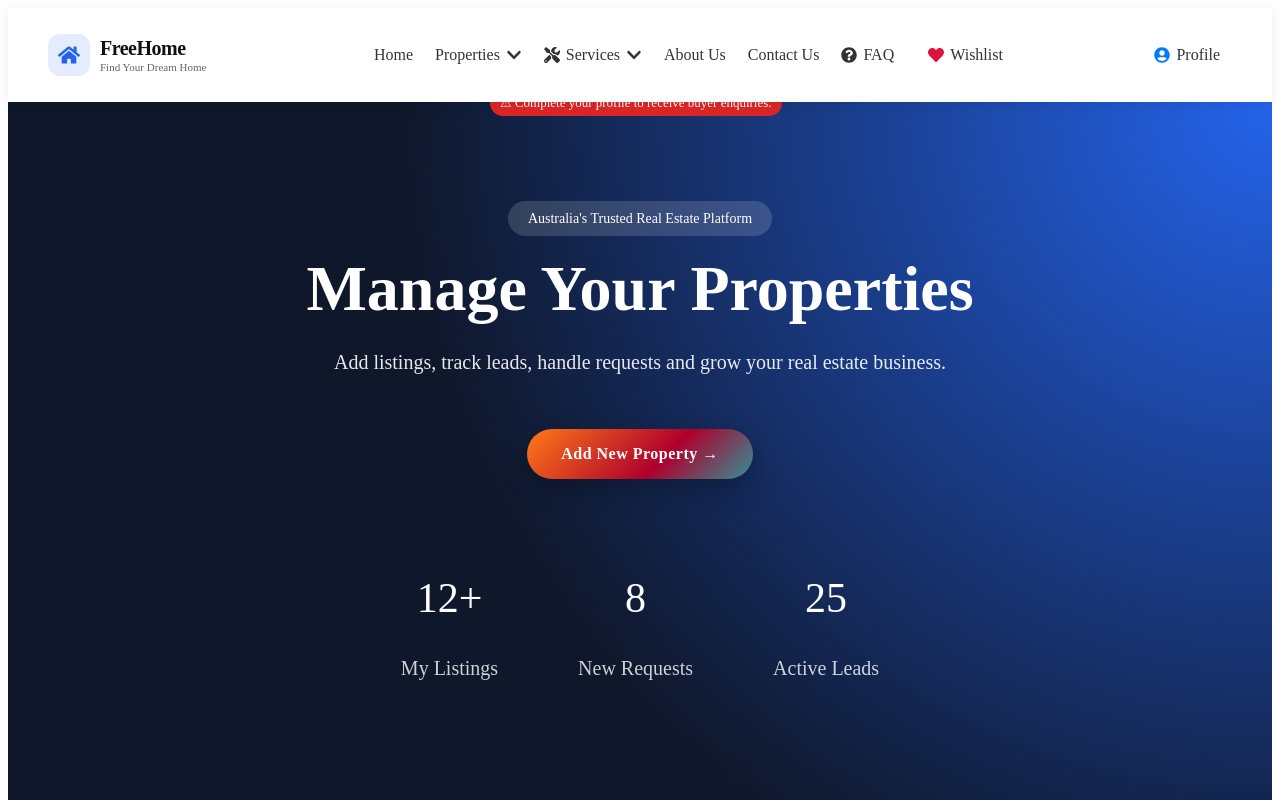
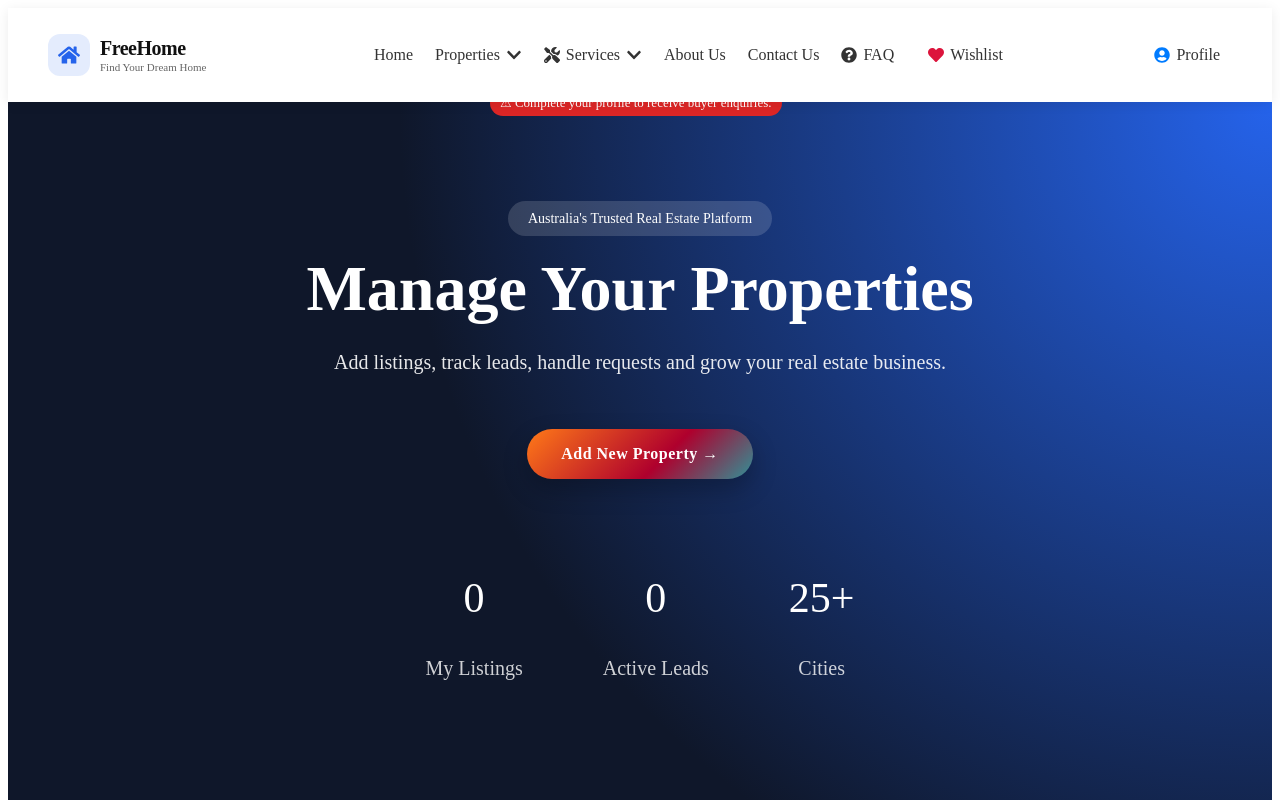
Before and after one commit to kaviya0802/freehome, a React (Vite) app: page /agent-dashboard in a window 1280 px wide. Shown: the top 800 px of the page. Built offline with nearby package versions, Linux system fonts and the light colour scheme.

Commit message:
stats changed

```diff
--- a/src/pages/AgentDashboard/AgentDashboard.jsx
+++ b/src/pages/AgentDashboard/AgentDashboard.jsx
@@ -2,16 +2,46 @@ import "./AgentDashboard.css";
 import Navbar from "../../components/Navbar/Navbar";
 import Footer from "../../components/Footer/Footer";
 import { useNavigate } from "react-router-dom";
+import { useEffect, useState } from "react";
 
 function AgentDashboard() {
 
   const navigate = useNavigate();
-
+  const [listingCount, setListingCount] = useState(0);
+  const [leadCount, setLeadCount] = useState(0);
   const goPage = (path) => {
     navigate(path);
   };
   const currentUser =
   JSON.parse(localStorage.getItem("currentUser"));
+  useEffect(() => {
+  const currentUser =
+    JSON.parse(localStorage.getItem("currentUser"));
+
+  if (!currentUser) return;
+
+  // LISTINGS
+  const allProperties =
+    JSON.parse(localStorage.getItem("agentProperties")) || [];
+
+  const myListings = allProperties.filter(
+    (p) =>
+      String(p.agentId) === String(currentUser.id)
+  );
+
+  // LEADS
+  const allLeads =
+    JSON.parse(localStorage.getItem("agentLeads")) || [];
+
+  const myLeads = allLeads.filter(
+    (lead) =>
+      String(lead.agentId) === String(currentUser.id)
+  );
+
+  setListingCount(myListings.length);
+  setLeadCount(myLeads.length);
+
+}, []);
 
   return (
     <>
@@ -50,19 +80,18 @@ function AgentDashboard() {
           {/* STATS (Agent version) */}
           <div className="stats">
             <div>
-              <h2>12+</h2>
+              <h2>{listingCount}</h2>
               <p>My Listings</p>
             </div>
-
             <div>
-              <h2>8</h2>
-              <p>New Requests</p>
-            </div>
-
-            <div>
-              <h2>25</h2>
+              <h2>{leadCount}</h2>
               <p>Active Leads</p>
             </div>
+            <div>
+    <h2>25+</h2>
+    <p>Cities</p>
+  </div>
+
           </div>
 
         </div>
--- a/src/pages/Home/Home.jsx
+++ b/src/pages/Home/Home.jsx
@@ -3,6 +3,7 @@ import Navbar from "../../components/Navbar/Navbar";
 import Footer from "../../components/Footer/Footer";
 import { useState } from "react";
 import { useNavigate } from "react-router-dom";
+import { getAgentProperties } from "../../utils/propertyStorage";
 
 function Home() {
   const [newsletterEmail, setNewsletterEmail] = useState("");
@@ -10,6 +11,7 @@ function Home() {
   const [toastMessage, setToastMessage] = useState("");
   const [showToast, setShowToast] = useState(false);;
   const navigate = useNavigate();
+  const allProperties = getAgentProperties();
 
   // EXPLORE BUTTON (ONLY NAVIGATION)
   const handleExplore = () => {
@@ -97,7 +99,7 @@ function Home() {
 
           {/* STATS */}
           <div className="stats">
-            <div><h2>1500+</h2><p>Properties</p></div>
+            <div><h2>{allProperties.length}+</h2><p>Properties</p></div>
             <div><h2>800+</h2><p>Clients</p></div>
             <div><h2>25+</h2><p>Cities</p></div>
           </div>
--- a/src/pages/Landing/Landing.jsx
+++ b/src/pages/Landing/Landing.jsx
@@ -2,9 +2,11 @@ import "./Landing.css";
 import Footer from "../../components/Footer/Footer";
 import { FaHome } from "react-icons/fa";
 import { useNavigate } from "react-router-dom";
+import { getAgentProperties } from "../../utils/propertyStorage";
 
 function LandingPage() {
   const navigate = useNavigate();
+  const allProperties = getAgentProperties();
 
   return (
     <div className="lp-wrapper">
@@ -68,11 +70,22 @@ function LandingPage() {
 
           {/* ================= STATS ================= */}
             {/* STATS */}
-          <div className="lp-stats">
-            <div><h2>1500+</h2><p>Properties</p></div>
-            <div><h2>800+</h2><p>Clients</p></div>
-            <div><h2>25+</h2><p>Cities</p></div>
-          </div>
+            <div className="lp-stats">
+  <div>
+    <h2>{allProperties.length}+</h2>
+    <p>Properties</p>
+  </div>
+
+  <div>
+    <h2>800+</h2>
+    <p>Clients</p>
+  </div>
+
+  <div>
+    <h2>25+</h2>
+    <p>Cities</p>
+  </div>
+</div>
 
         </div>
 
```
